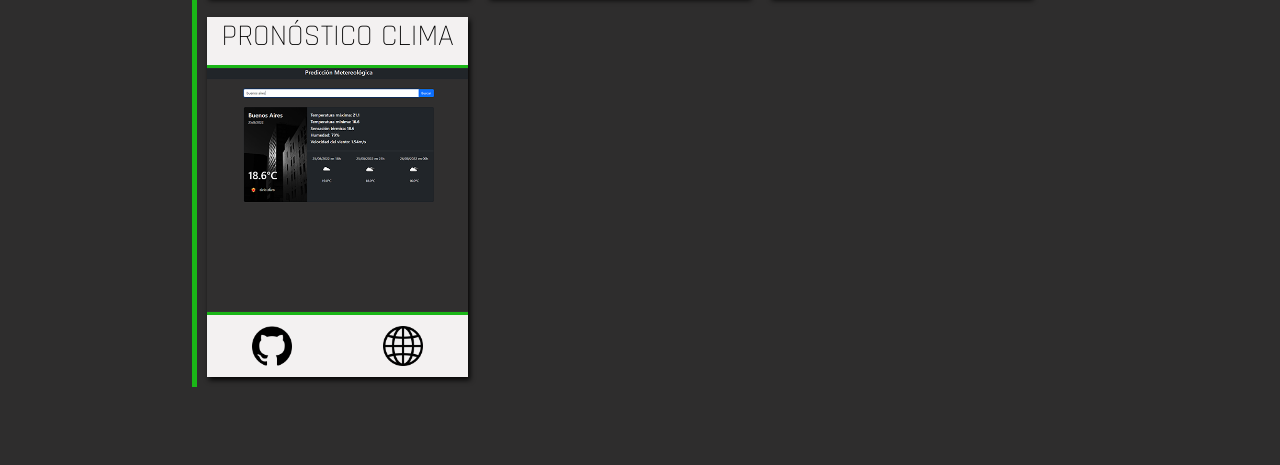
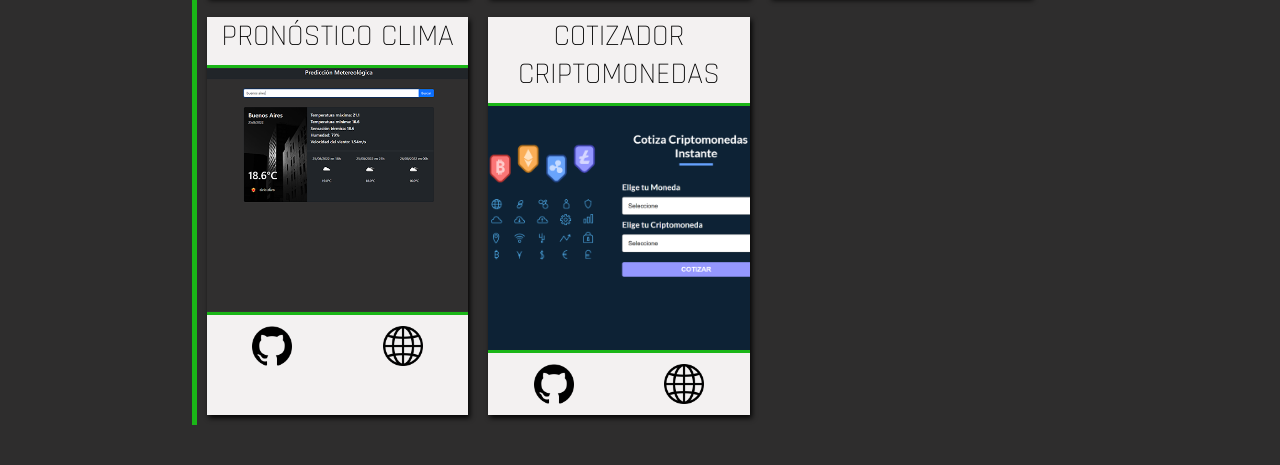
Before and after one commit to FedericoNiColo/PORFOLIO-PERSONAL, a plain HTML site: page index.html in a window 1280 px wide. Shown: the part 3948-4413 px from the top of the page. Drawn offline with nearby package versions, Linux system fonts and the light colour scheme.

Commit message:
se agrega una web

```diff
--- a/index.html
+++ b/index.html
@@ -193,6 +193,18 @@
                     </div>
                 </div>
 
+                <div class="tarjeta sombra" data-aos="zoom-in">
+                    <h6>cotizador criptomonedas</h6>
+                    <img src="/img/cotizador.png" class="fondo-tarjeta">
+
+                    <div class="imagen-tarjeta">
+                        <a href="https://github.com/FedericoNiColo/COTIZADOR-CRIPTOMONEDAS" target="_blank"><img
+                                src="/img/github.png" alt="github"></a>
+                        <a href="https://cotizadorrcriptomonedas.netlify.app/" target="_blank"><img src="/img/web.png"
+                                alt="web"></a>
+                    </div>
+                </div>
+
         </article>
 
     </section>
```
Also changed, not shown: img/cotizador.png (added).
